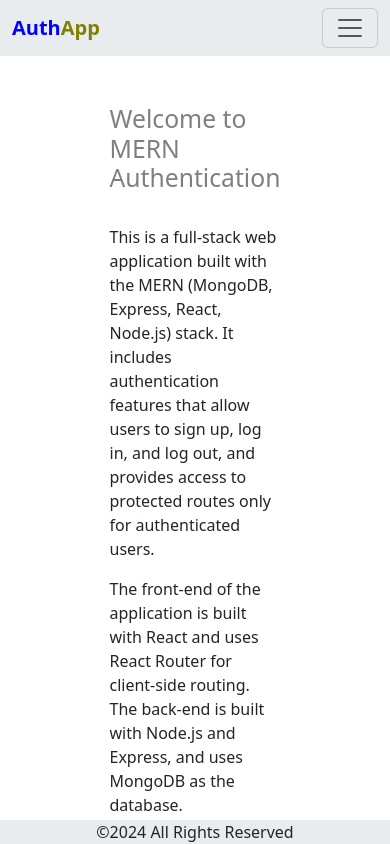
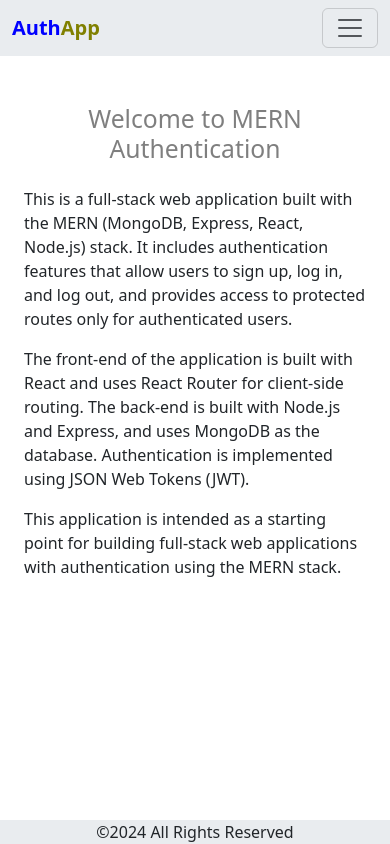
Before and after one commit to Darshan-Domadiya/MERN-Auth, a React (Vite) app in the folder frontend/: page / in a window 390 px wide. Shown: the top 844 px of the page. Built offline with nearby package versions, Linux system fonts and the light colour scheme; no server answers.

Commit message:
responsiveness of home and about page

```diff
--- a/frontend/src/pages/about/About.jsx
+++ b/frontend/src/pages/about/About.jsx
@@ -1,31 +1,37 @@
 import React from "react";
-import { Container } from "react-bootstrap";
+import { Col, Container, Row } from "react-bootstrap";
 
 const About = () => {
   return (
-    <Container className="d-flex align-items-center justify-content-center flex-column w-50 mt-5">
-      <div className="text-black-50 mb-4">
+    <Container className="d-flex align-items-center justify-content-center flex-column mt-5">
+      <Row className="w-100">
+        <Col xs={12} md={8} lg={8} xl={6} className="mx-auto">
+          <div className="text-black-50 mb-4 text-center">
             <h2>About</h2>
           </div>
 
           <div className="fw-medium">
             <p>
-          This is a MERN (MongoDB, Express, React, Node.js) stack application
-          with authentication. It allows users to sign up, log in, and log out,
-          and provides access to protected routes only for authenticated users.
+              This is a MERN (MongoDB, Express, React, Node.js) stack
+              application with authentication. It allows users to sign up, log
+              in, and log out, and provides access to protected routes only for
+              authenticated users.
             </p>
             <p>
-          The front-end of the application is built with React and uses React
-          Router for client-side routing. The back-end is built with Node.js and
-          Express, and uses MongoDB as the database. Authentication is
-          implemented using JSON Web Tokens (JWT).
+              The front-end of the application is built with React and uses
+              React Router for client-side routing. The back-end is built with
+              Node.js and Express, and uses MongoDB as the database.
+              Authentication is implemented using JSON Web Tokens (JWT).
             </p>
 
             <p>
               This application is intended as a starting point for building
-          full-stack web applications with authentication using the MERN stack.
+              full-stack web applications with authentication using the MERN
+              stack.
             </p>
           </div>
+        </Col>
+      </Row>
     </Container>
   );
 };
--- a/frontend/src/pages/home/Home.jsx
+++ b/frontend/src/pages/home/Home.jsx
@@ -1,32 +1,40 @@
 import React from "react";
-import { Container } from "react-bootstrap";
+import { Col, Container, Row } from "react-bootstrap";
 
 const Home = () => {
   return (
-    <Container className="d-flex align-items-center justify-content-center flex-column w-50 mt-5">
-      <div className="text-black-50 mb-4">
+    <Container
+      fluid
+      className="d-flex align-items-center justify-content-center flex-column mt-5"
+    >
+      <Row className="w-100">
+        <Col xs={12} md={8} lg={8} xl={6} className="mx-auto">
+          <div className="text-black-50 mb-4 text-center">
             <h2>Welcome to MERN Authentication</h2>
           </div>
 
           <div className="fw-medium">
             <p>
               This is a full-stack web application built with the MERN (MongoDB,
-          Express, React, Node.js) stack. It includes authentication features
-          that allow users to sign up, log in, and log out, and provides access
-          to protected routes only for authenticated users.
+              Express, React, Node.js) stack. It includes authentication
+              features that allow users to sign up, log in, and log out, and
+              provides access to protected routes only for authenticated users.
             </p>
             <p>
-          The front-end of the application is built with React and uses React
-          Router for client-side routing. The back-end is built with Node.js and
-          Express, and uses MongoDB as the database. Authentication is
-          implemented using JSON Web Tokens (JWT).
+              The front-end of the application is built with React and uses
+              React Router for client-side routing. The back-end is built with
+              Node.js and Express, and uses MongoDB as the database.
+              Authentication is implemented using JSON Web Tokens (JWT).
             </p>
 
             <p>
               This application is intended as a starting point for building
-          full-stack web applications with authentication using the MERN stack.
+              full-stack web applications with authentication using the MERN
+              stack.
             </p>
           </div>
+        </Col>
+      </Row>
     </Container>
   );
 };
```
Lines whose indentation alone changed are shown as unchanged.
